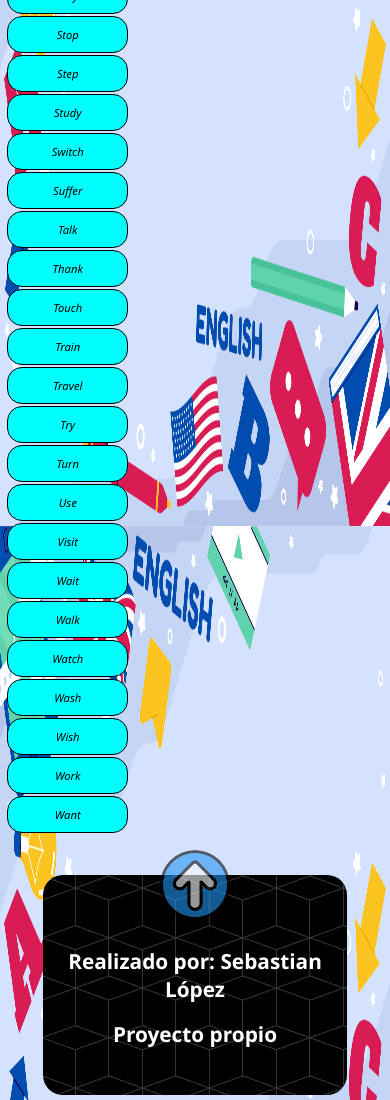
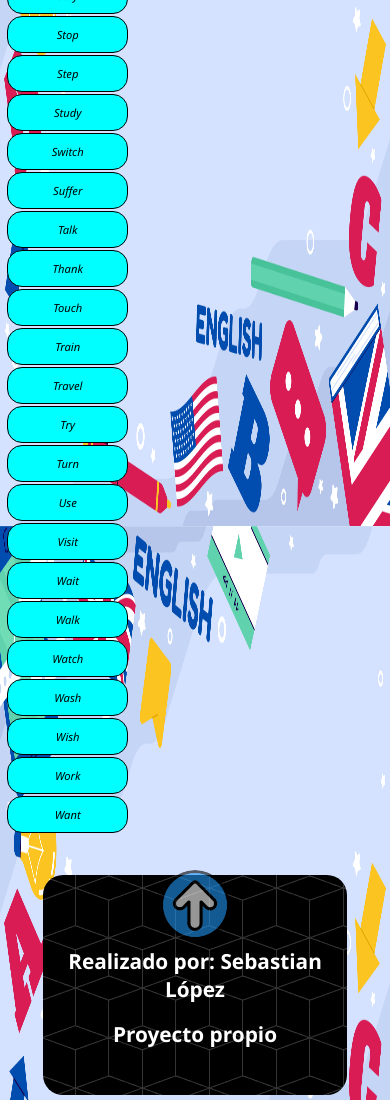
Before and after one commit to sebalopezx/app-ingles, a plain HTML site: page regulares.html in a window 390 px wide. Shown: the part 4538-5638 px from the top of the page. Drawn offline with Linux system fonts and the light colour scheme.

Commit message:
4 fin formato css responsive

```diff
--- a/css/estilos.css
+++ b/css/estilos.css
@@ -379,6 +379,9 @@ footer{
         margin-top: 40px;
         width: 80%;
     }
+    .flecha_arriba{
+        bottom: 120px;
+    }
     h2{
         font-size: 1.3rem;
     }
```
